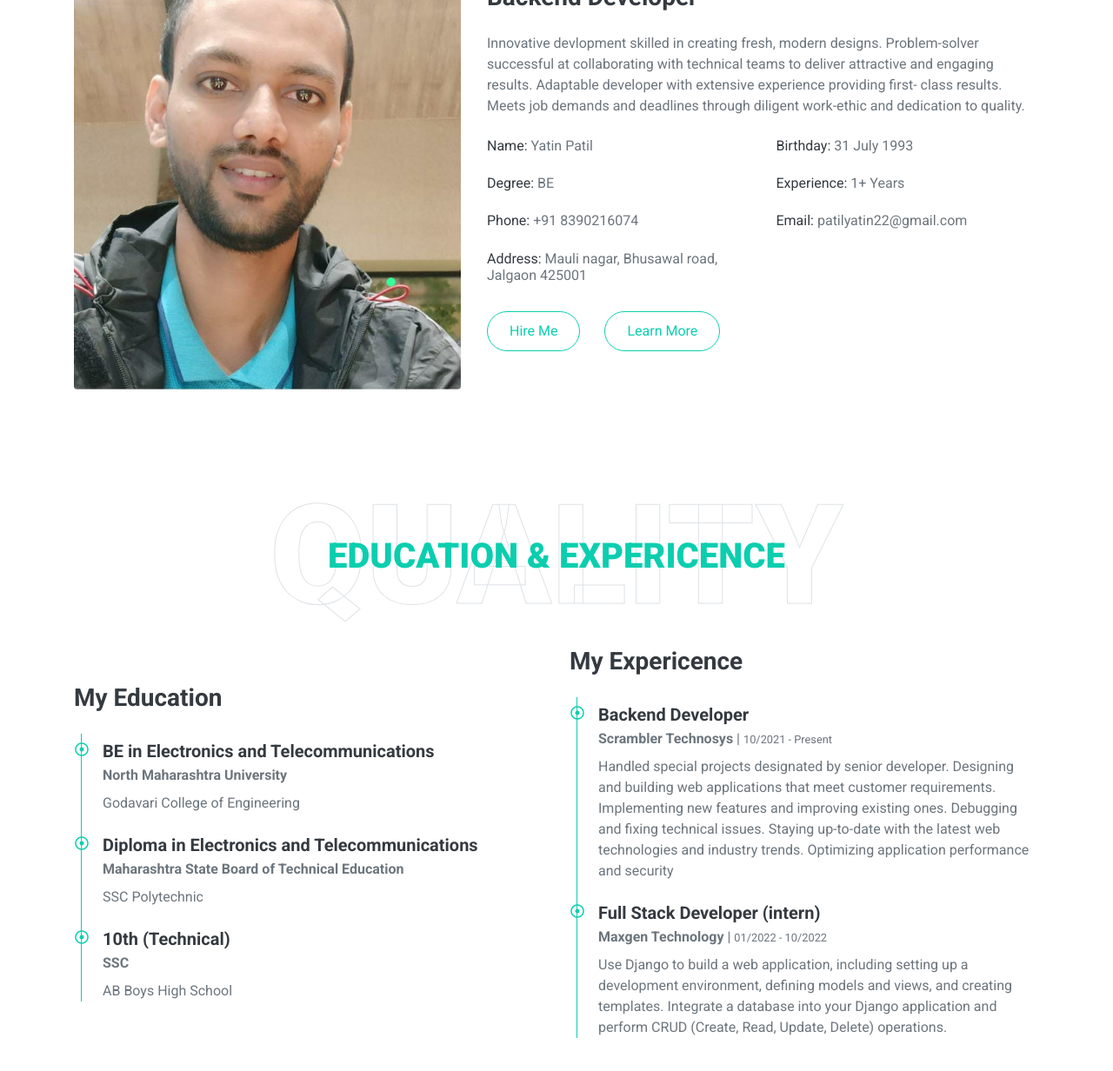
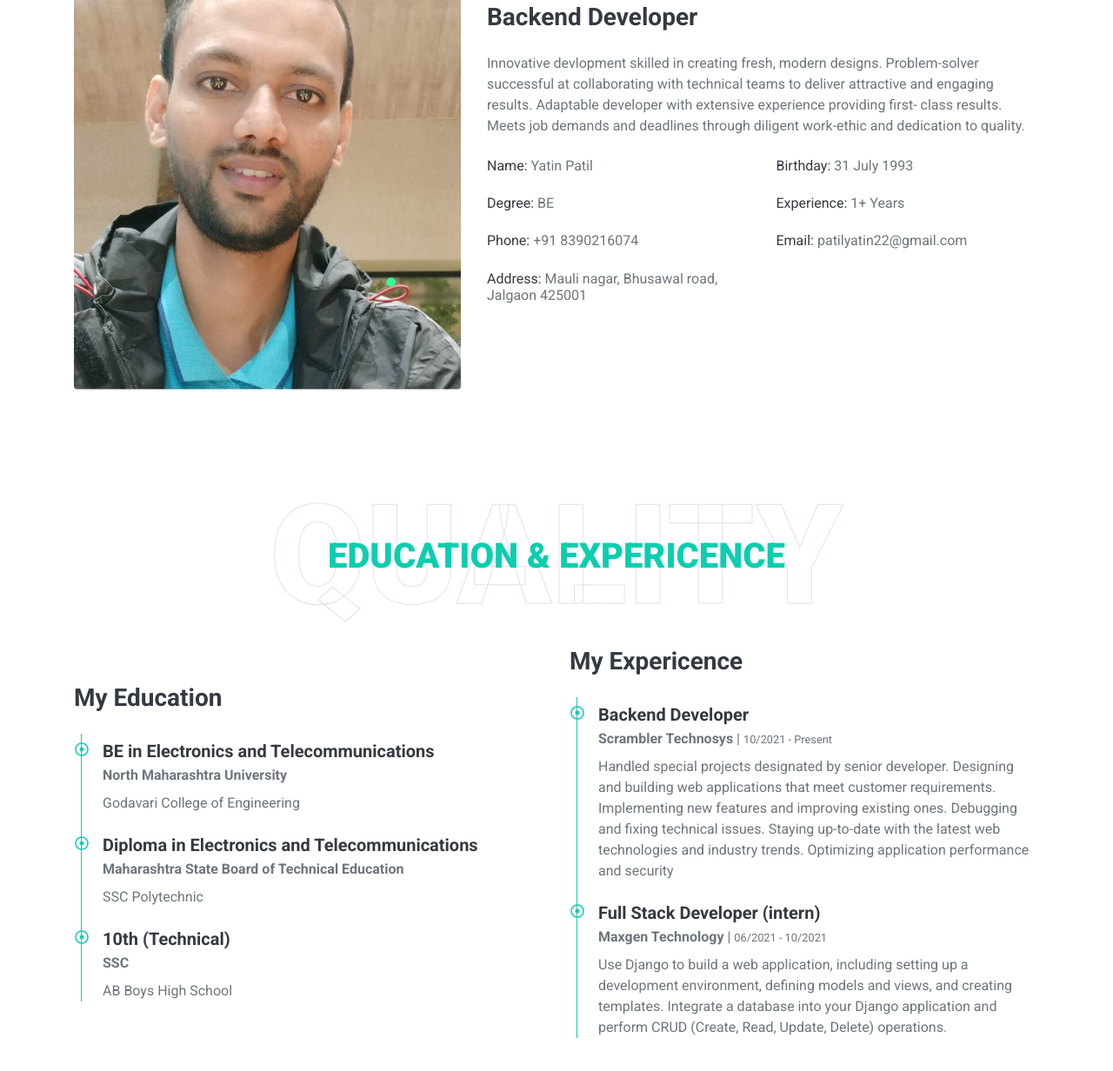
Before and after one commit to yatinp001/yatinprofile.github.io, a plain HTML site: page index.html in a window 1280 px wide. Shown: the part 1160-2392 px from the top of the page at 87% size. Drawn offline with nearby package versions, Linux system fonts and the light colour scheme.

Commit message:
Update index.html

```diff
--- a/index.html
+++ b/index.html
@@ -90,7 +90,7 @@
                             data-src="https://www.youtube.com/embed/DWRcNpR6Kdc" data-target="#videoModal">
                             <span></span>
                         </button>
-                        <h5 class="font-weight-normal text-white m-0 ml-4 d-none d-sm-block">Play Video</h5>
+<!--                         <h5 class="font-weight-normal text-white m-0 ml-4 d-none d-sm-block">Play Video</h5> -->
                     </div>
                 </div>
             </div>
@@ -137,8 +137,8 @@
                             <h6>Address: <span class="text-secondary">Mauli nagar, Bhusawal road, Jalgaon 425001</span></h6>
                         </div>
                     </div>
-                    <a href="" class="btn btn-outline-primary mr-4">Hire Me</a>
-                    <a href="" class="btn btn-outline-primary">Learn More</a>
+<!--                     <a href="" class="btn btn-outline-primary mr-4">Hire Me</a> -->
+<!--                     <a href="" class="btn btn-outline-primary">Learn More</a> -->
                 </div>
             </div>
         </div>
@@ -197,7 +197,7 @@
                             <i class="far fa-dot-circle text-primary position-absolute"
                                 style="top: 2px; left: -32px;"></i>
                             <h5 class="font-weight-bold mb-1">Full Stack Developer (intern)</h5>
-                            <p class="mb-2"><strong>Maxgen Technology</strong> | <small>01/2022 - 10/2022</small></p>
+                            <p class="mb-2"><strong>Maxgen Technology</strong> | <small>06/2021 - 10/2021</small></p>
                             <p>Use Django to build a web application, including setting up a development environment, defining models and views, and creating templates. Integrate a database into your Django application and perform CRUD (Create, Read, Update, Delete) operations.</p>
                         </div>
                     </div>
```
